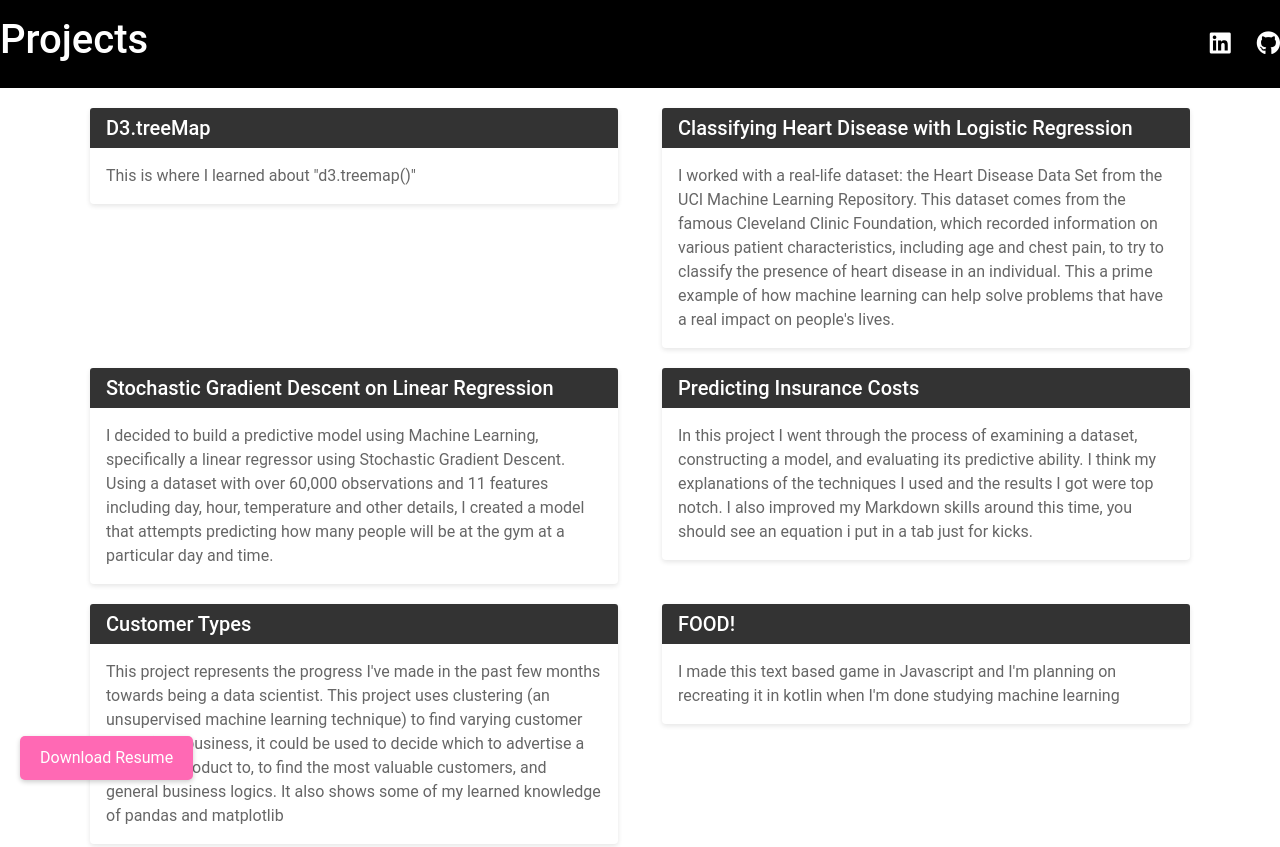
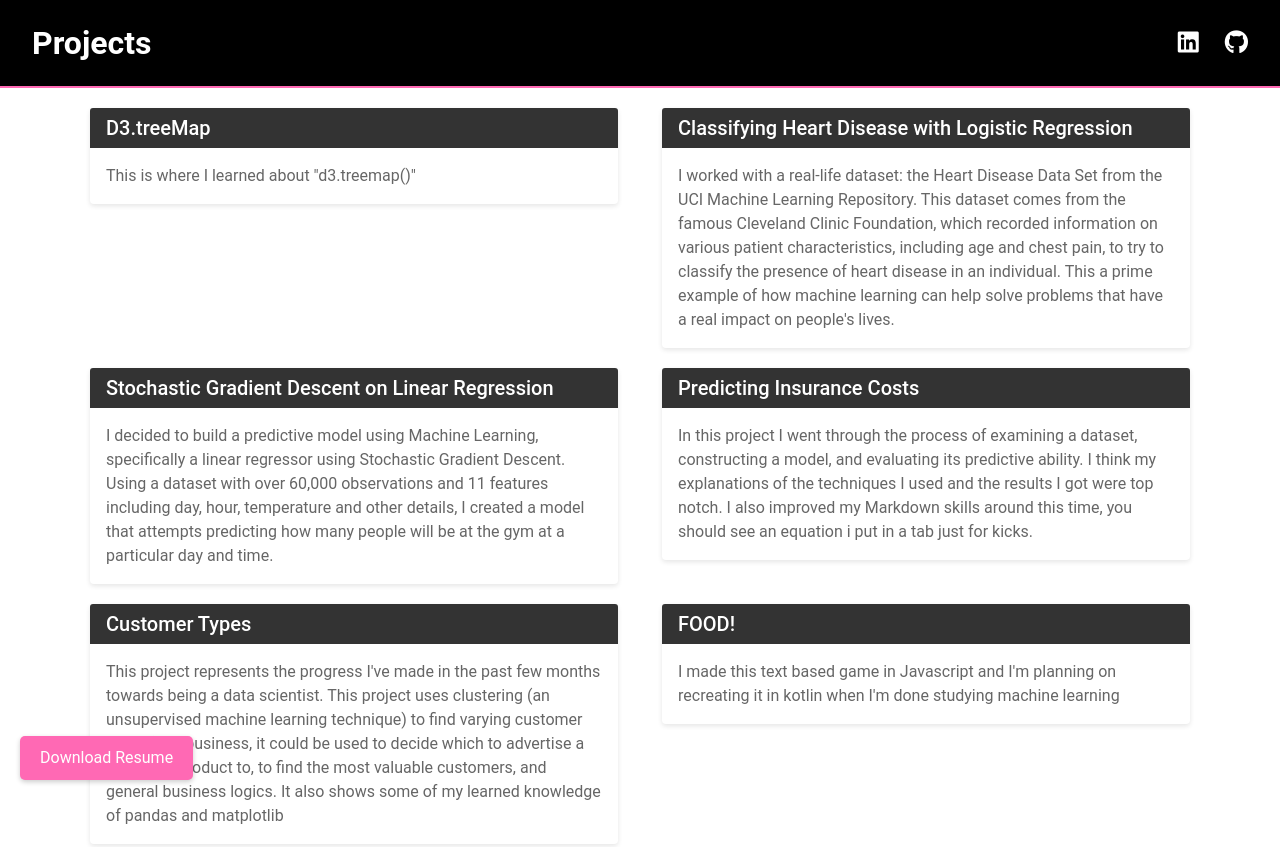
Before and after one commit to okiyitooo/okiyitooo.github.io, a website: page index.html in a window 1280 px wide. Shown: the top 847 px of the page. Drawn offline with nearby package versions, Linux system fonts and the light colour scheme.

Commit message:
Update index.html

```diff
--- a/index.html
+++ b/index.html
@@ -19,11 +19,22 @@
     header {
       background-color: #000;
       color: #fff;
-      padding: 1rem 0;
+      padding: 1.5rem 2rem; /* Increased padding */
       text-align: center;
       display: flex;
       justify-content: space-between;
       align-items: center;
+      border-bottom: 2px solid #ff69b4; /* Added a pink border */
+    }
+
+    header h1 {
+      margin: 0; /* Remove default h1 margin */
+      font-size: 2rem; /* Increased font size */
+      font-weight: bold;
+    }
+
+    .social-links {
+      margin-right: 0; /* Remove default margin */
     }
 
     .container {
```
